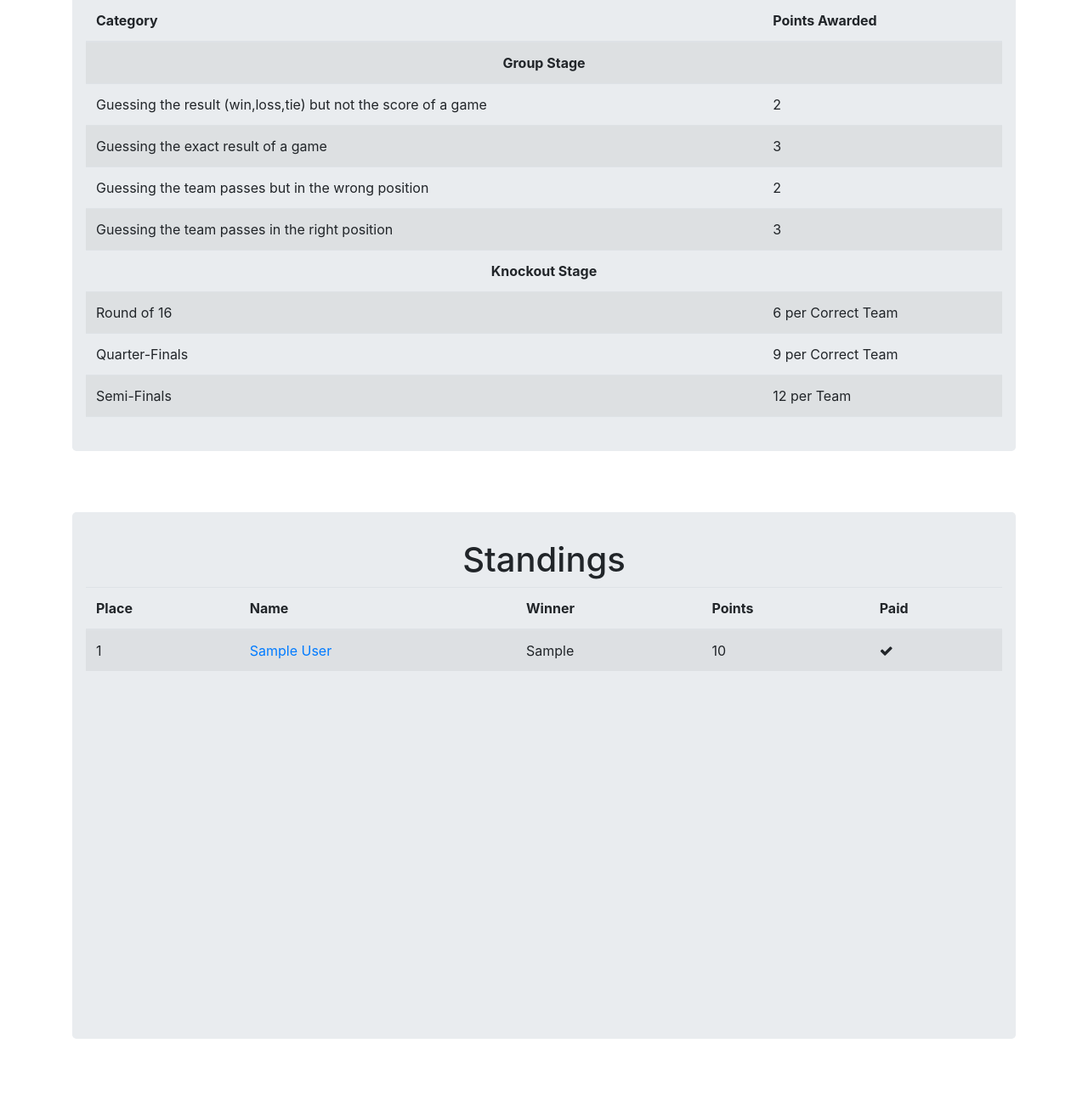
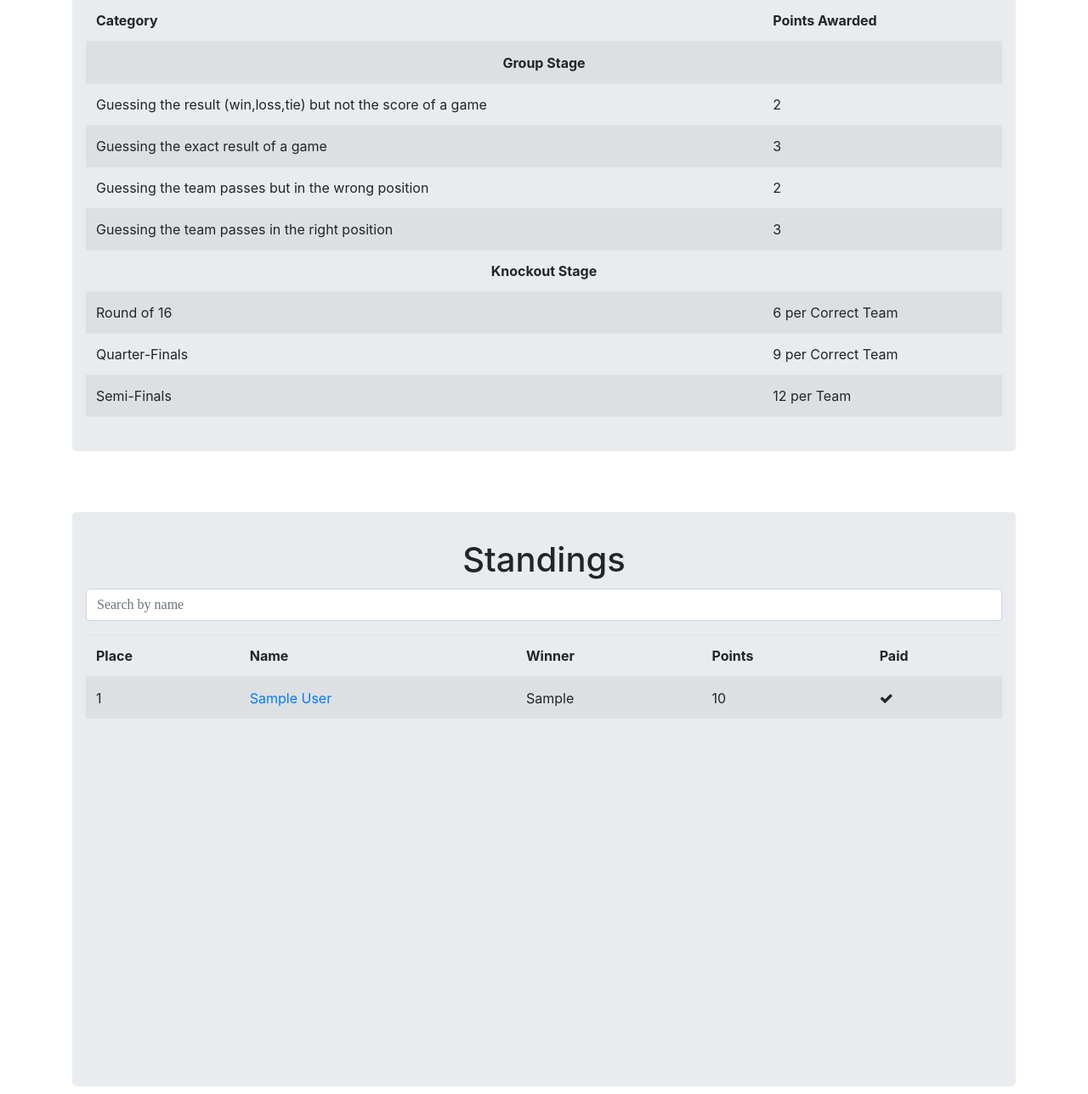
Before and after one commit to itorras13/wc2018, a Flask app: page / in a window 1280 px wide. Shown: the part 1249-2537 px from the top of the page at 85% size. Run offline with Flask 2, Linux system fonts and the light colour scheme; tables that the repository leaves empty hold one stand-in row (values such as "Sample post"); some libraries are stand-ins or nearby versions.

Commit message:
search by name

```diff
--- a/static/js/app.js
+++ b/static/js/app.js
@@ -5,3 +5,20 @@ $(function() {
     }
   });
 });
+
+function filterNames() {
+  var name = document.getElementById("standingsName").value;
+  var body = document.getElementById("standingsBody");
+  var rows = body.getElementsByTagName("tr");
+  for (let idx = 0; idx < rows.length; idx++) {
+    const row = rows[idx];
+    const currName = row.getElementsByTagName("td")[1].id;
+    if (name == null) {
+      row.style.display = "none";
+    } else if (currName.toLowerCase().includes(name.toLowerCase())) {
+      row.style.display = "";
+    } else {
+      row.style.display = "none";
+    }
+  }
+}
--- a/templates/index/standings.html
+++ b/templates/index/standings.html
@@ -2,6 +2,9 @@
 
     <div class="jumbotron">
         <h1>Standings</h1>
+        <div class="form-group">
+            <input type="text" class="form-control" id="standingsName" name="standings_name" placeholder="Search by name" oninput="filterNames()">
+        </div>
         <div class="scrollableTable">
             {% if submissions != [] %}
             <table class="table table-striped">
@@ -14,12 +17,12 @@
                         <th>Paid</th>
                     </tr>
                 </thead>
-                <tbody>
+                <tbody id="standingsBody">
                     {% for submission in submissions %}
                     <tr>
                         <td>{{submission['place']}}</td>
-                        <td>
-                            <a href="{{ '/show/'+submission[ 'id']|string}}">{{submission['name']}}</a>
+                        <td id="{{submission['name']}}">
+                            <a href="{{ '/show/'+submission['id']|string}}">{{submission['name']}}</a>
                         </td>
                         <td>{{submission['winner']}}</td>
                         <td>{{submission['points']}}</td>
```
